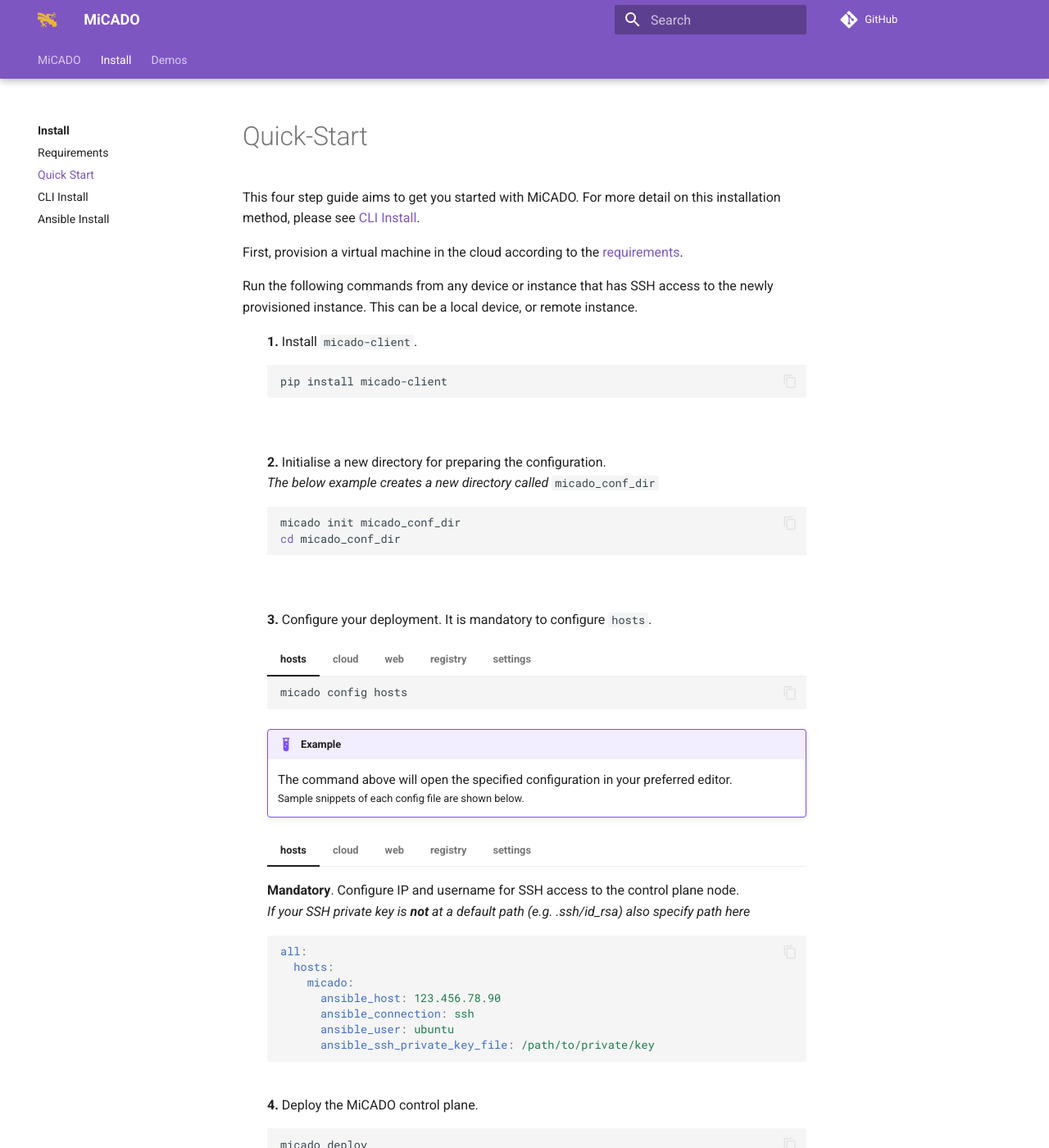
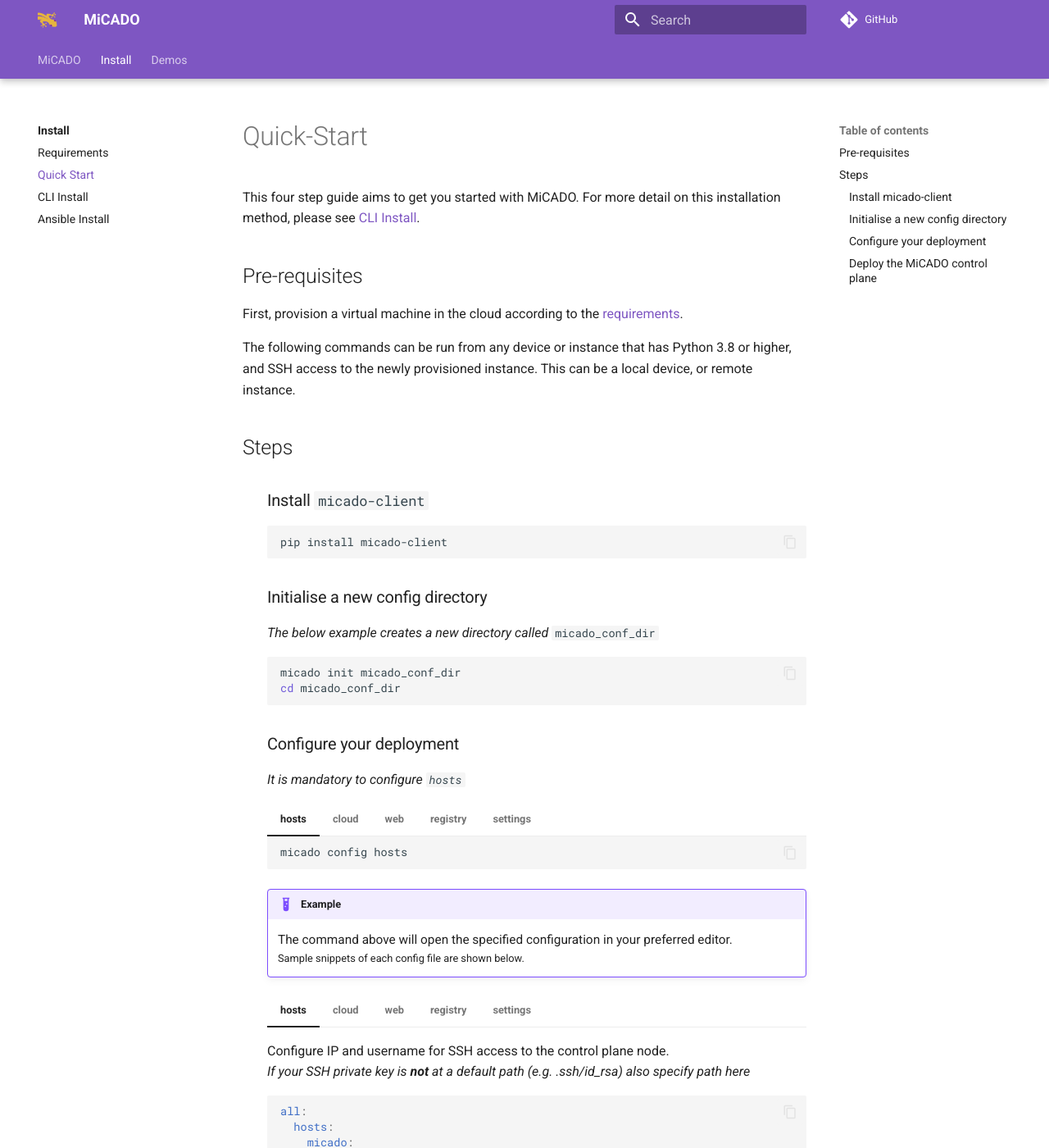
Before and after one commit to micado-scale/micado-scale.github.io, an MkDocs documentation site: the page built from docs/install/quick-start.md, in a window 1280 px wide and 1400 px high. Shown: the whole window at 82% size. Built offline with MkDocs 1.6.1 and Material for MkDocs 9.7.7, drawn with Linux system fonts in a browser that asks for light colours; comment, search, counter and statistics services are not loaded; some of the changed text lies outside the part shown.

Commit message:
feat: minor aesthetics on install pgs

````diff
--- a/docs/install/quick-start.md
+++ b/docs/install/quick-start.md
@@ -3,29 +3,31 @@
 This four step guide aims to get you started with MiCADO. For more detail on this installation
 method, please see [CLI Install](cli-install.md).
 
+## Pre-requisites
+
 First, provision a virtual machine in the cloud according to the [requirements](requirements.md#micado-control-plane).
 
-Run the following commands from any device or instance that has SSH access to the newly provisioned instance. This can be a local device, or remote instance.
+The following commands can be run from any device or instance that has Python 3.8 or higher, and SSH access to the newly provisioned instance. This can be a local device, or remote instance.
 
+## Steps
 
-:   **1.** Install `micado-client`.
+:   ### Install `micado-client`
 
     ```bash
     pip install micado-client
     ```
-<br>
 
-:   **2.** Initialise a new directory for preparing the configuration.
-    <br>*The below example creates a new directory called* `micado_conf_dir`
+:   ### Initialise a new config directory
+    *The below example creates a new directory called* `micado_conf_dir`
 
     ```bash
     micado init micado_conf_dir
     cd micado_conf_dir
 
     ```
-<br>
 
-:   **3.** Configure your deployment. It is mandatory to configure `hosts`.
+:   ### Configure your deployment
+    *It is mandatory to configure `hosts`*
 
     === "hosts"
         ```bash
@@ -57,7 +59,7 @@
         <br>Sample snippets of each config file are shown below.
 
     === "hosts"
-        **Mandatory**. Configure IP and username for SSH access to the control plane node.<br>
+        Configure IP and username for SSH access to the control plane node.<br>
         _If your SSH private key is **not** at a default path (e.g. .ssh/id_rsa) also specify path here_
 
         ```yaml
@@ -122,7 +124,7 @@
         enable_multicloud: False
         ```
 
-: **4.** Deploy the MiCADO control plane.
+: ### Deploy the MiCADO control plane
 
     ```bash
     micado deploy
````
Also changed, not shown: docs/install/cli-install.md (+6 -3 lines).
